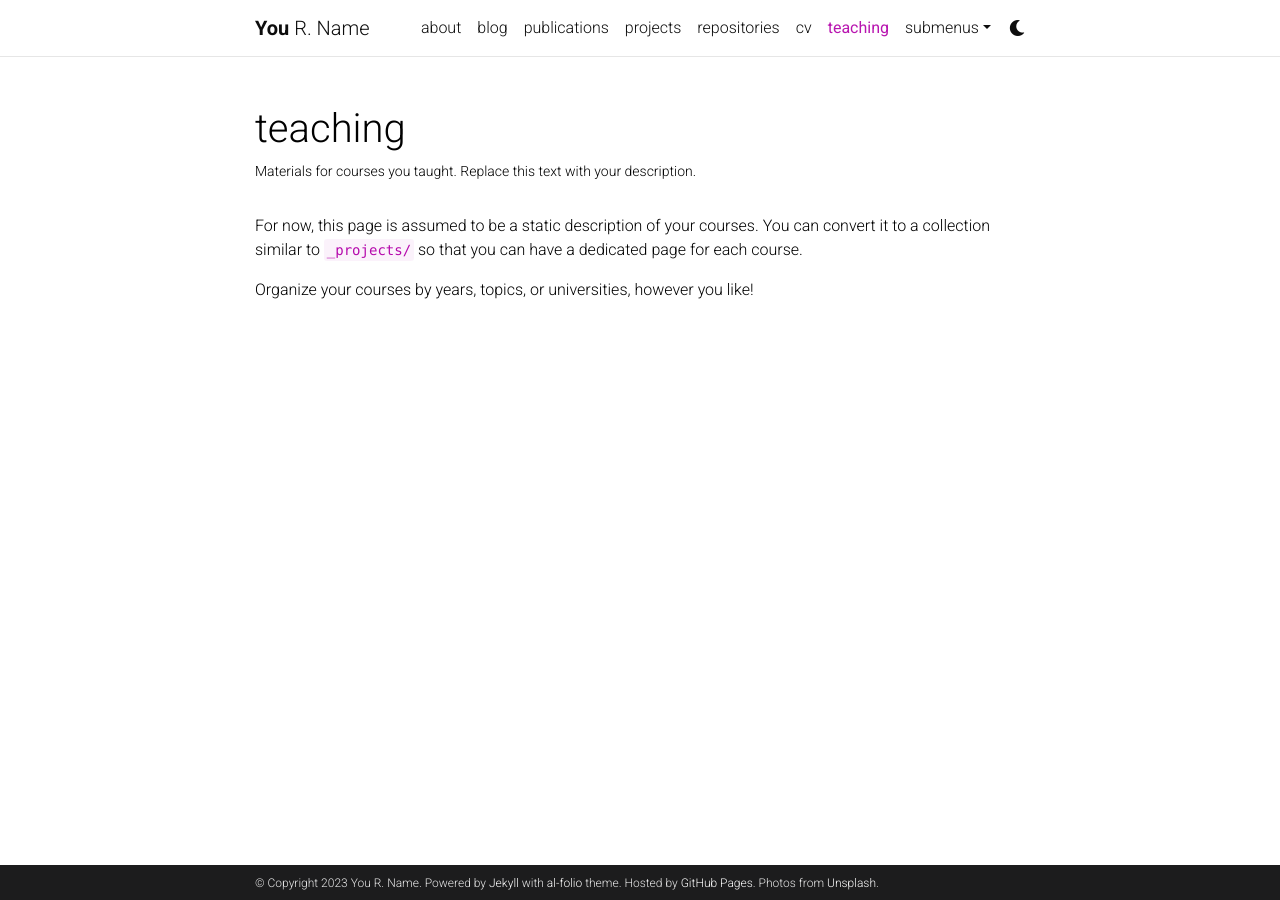
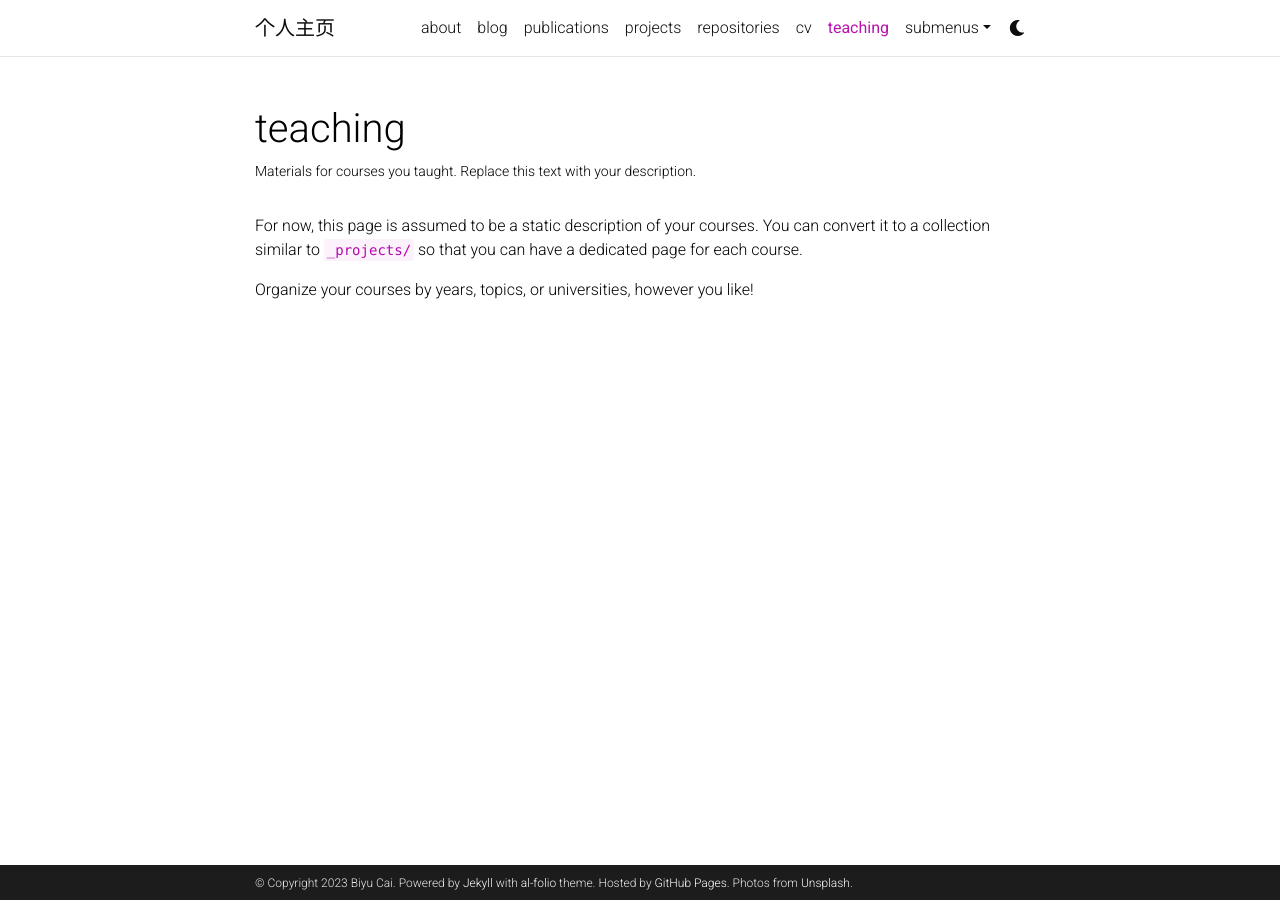
Before and after one commit to Caiby0927/Caiby0927.github.io, a Jekyll site: the page built from _pages/teaching.md, in a window 1280 px wide. Built offline with Jekyll 4.4.1, drawn with Linux system fonts in a browser that asks for light colours; comment, search, counter and statistics services are not loaded; a style sheet for code colours, icons or effects is not loaded.

Commit message:
Update _config.yml

```diff
--- a/_config.yml
+++ b/_config.yml
@@ -2,24 +2,24 @@
 # Site settings
 # -----------------------------------------------------------------------------
 
-title: blank # the website title (if blank, full name will be used instead)
-first_name: You
-middle_name: R.
-last_name: Name
-email: you@example.com
+title: 个人主页
+first_name: Biyu
+middle_name:
+last_name: Cai
+email: caibiyu@nuaa.edu.cn
 description: > # the ">" symbol means to ignore newlines until "footer_text:"
   A simple, whitespace theme for academics. Based on [*folio](https://github.com/bogoli/-folio) design.
 footer_text: >
   Powered by <a href="https://jekyllrb.com/" target="_blank">Jekyll</a> with <a href="https://github.com/alshedivat/al-folio">al-folio</a> theme.
   Hosted by <a href="https://pages.github.com/" target="_blank">GitHub Pages</a>.
   Photos from <a href="https://unsplash.com" target="_blank">Unsplash</a>.
-keywords: jekyll, jekyll-theme, academic-website, portfolio-website  # add your own keywords or leave empty
+keywords: bug report  # add your own keywords or leave empty
 
-lang: en # the language of your site (for example: en, fr, cn, ru, etc.)
+lang: cn # the language of your site (for example: en, fr, cn, ru, etc.)
 icon: ⚛️  # the emoji used as the favicon (alternatively, provide image name in /assets/img/)
 
-url: https://alshedivat.github.io # the base hostname & protocol for your site
-baseurl: /al-folio # the subpath of your site, e.g. /blog/
+url: https://Caiby0927.github.io # the base hostname & protocol for your site
+baseurl:  # the subpath of your site, e.g. /blog/
 last_updated: false # set to true if you want to display last updated in the footer
 impressum_path:  # set to path to include impressum link in the footer, use the same path as permalink in a page, helps to conform with EU GDPR
 
@@ -71,7 +71,7 @@
 # Social integration
 # -----------------------------------------------------------------------------
 
-github_username: # your GitHub user name
+github_username: Caiby0927 # your GitHub user name
 gitlab_username: # your GitLab user name
 twitter_username: # your Twitter handle
 mastodon_username: # your mastodon instance+username in the format instance.tld/@username
```
